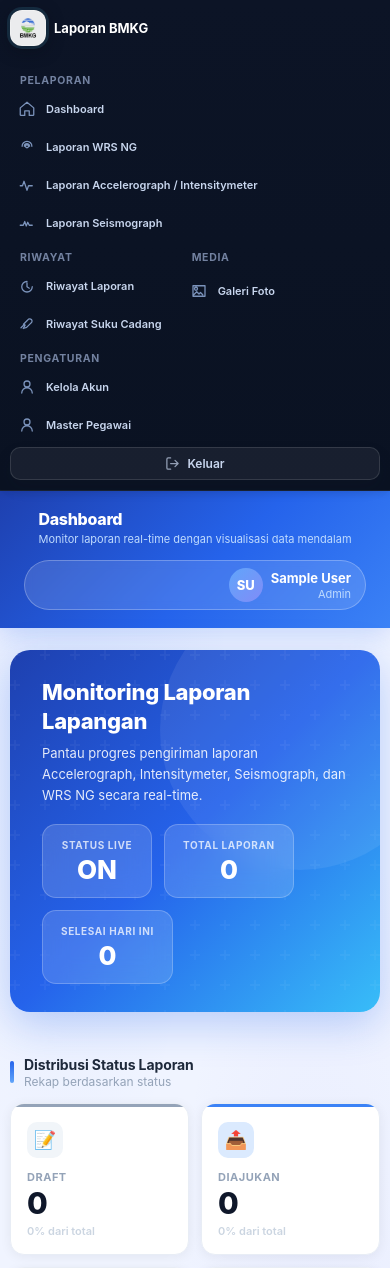
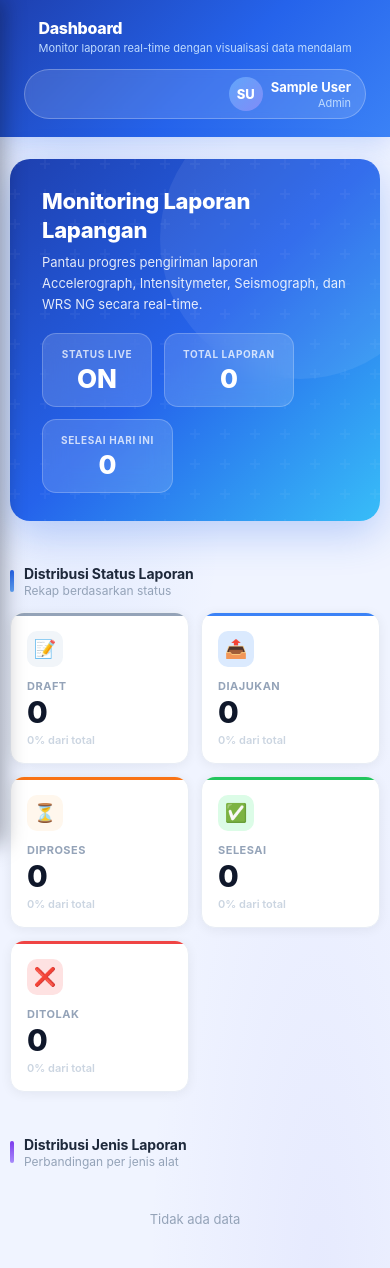
Before and after one commit to bintangkusuma43/Laporan_BMKG, a PHP site: page /dashboard.php in a window 390 px wide. Shown: the top 1268 px of the page. Run offline with PHP 8.4, Linux system fonts and the light colour scheme; the visitor is signed in with stand-in values (Sample User, id 1); data that the repository does not hold is empty.

Commit message:
fix: desktop sidebar positioning - change from sticky to fixed layout
- Changed sidebar from position: sticky to position: fixed
- Updated app-layout from grid to flex layout
- Added margin-left: 260px to app-shell-main for desktop
- Implemented off-canvas sidebar for tablet/mobile (1080px breakpoint)
- Added sidebar toggle button for responsive breakpoints (1080px, 900px, 768px, 480px)
- Sidebar uses transform: translateX(-100%) for off-canvas effect
- Sidebar appears fixed when .sidebar-open class is applied
- Toggle button displays only on screens <= 1080px
- Click outside sidebar automatically closes it
- Prevents horizontal scroll with overflow-x: hidden on body

```diff
--- a/assets/css/styles.css
+++ b/assets/css/styles.css
@@ -46,10 +79,10 @@ body.seismograph-layout > nav {
 
 /* Global application shell */
 .app-shell .app-layout {
-    display: grid;
-    grid-template-columns: 260px 1fr;
+    display: flex;
     min-height: 100vh;
     width: 100%;
+    position: relative;
 }
 
 .app-shell .app-sidebar {
@@ -59,11 +92,15 @@ body.seismograph-layout > nav {
     display: flex;
     flex-direction: column;
     gap: 18px;
-    position: sticky;
+    position: fixed;
     top: 0;
+    left: 0;
+    width: 260px;
     height: 100vh;
     box-shadow: 4px 0 20px rgba(7, 12, 22, 0.35);
     border-right: 1px solid rgba(255, 255, 255, 0.06);
+    z-index: 1000;
+    overflow-y: auto;
 }
 
 .app-shell .sidebar-brand {
@@ -389,21 +427,37 @@ body.seismograph-layout > nav {
 }
 
 @media (max-width: 1080px) {
+    .sidebar-toggle {
+        display: flex;
+    }
+
     .app-shell .app-layout {
-        grid-template-columns: 1fr;
+        flex-direction: row;
+    }
+
+    .app-shell .app-shell-main {
+        width: 100%;
+        margin-left: 0;
     }
 
     .app-shell .app-sidebar {
-        position: relative;
-        height: auto;
-        flex-direction: row;
-        flex-wrap: wrap;
-        gap: 10px;
+        position: fixed;
+        top: 0;
+        left: 0;
+        width: 260px;
+        height: 100vh;
+        transform: translateX(-100%);
+        transition: transform 0.25s ease;
+        z-index: 2000;
+        overflow-y: auto;
+    }
+
+    .app-shell .app-sidebar.sidebar-open {
+        transform: translateX(0);
     }
 
     .app-shell nav[data-nav] {
         flex-direction: column;
-        width: 100%;
     }
 
     .app-shell .page-body {
@@ -412,8 +466,24 @@ body.seismograph-layout > nav {
 }
 
 @media (max-width: 900px) {
+    .sidebar-toggle {
+        display: flex;
+    }
+
     .app-shell .app-sidebar {
         padding: 16px 12px;
+        position: fixed;
+        top: 0;
+        left: 0;
+        width: 260px;
+        height: 100vh;
+        transform: translateX(-100%);
+        z-index: 2000;
+    }
+
+    .app-shell .app-shell-main {
+        width: 100%;
+        margin-left: 0;
     }
 
     .app-shell .brand-sub {
@@ -438,6 +508,18 @@ body.seismograph-layout > nav {
 
     .app-shell .page-body {
         padding: 0 14px 28px;
+    }
+
+    .app-shell .app-sidebar {
+        width: 260px;
+        height: 100vh;
+        transform: translateX(-100%);
+        z-index: 2000;
+    }
+
+    .app-shell .app-shell-main {
+        width: 100%;
+        margin-left: 0;
     }
 }
 
@@ -1819,38 +1901,56 @@ body {
    ═══════════════════════════════════════════════════════════════ */
 
 @media (max-width: 768px) {
-  /* App layout - collapse sidebar to horizontal on smaller screens */
+  .sidebar-toggle {
+    display: flex;
+  }
+
+  /* App layout - sidebar off-canvas on smaller screens */
   .app-shell .app-layout {
-    grid-template-columns: 1fr;
+    flex-direction: row;
     min-height: auto;
   }
 
+  .app-shell .app-shell-main {
+    width: 100%;
+    margin-left: 0;
+  }
+
   .app-shell .app-sidebar {
-    position: relative;
-    height: auto;
-    width: 100%;
-    flex-direction: row;
-    flex-wrap: wrap;
-    gap: 8px;
-    padding: 12px;
-    padding-bottom: 12px;
-    box-shadow: 0 2px 8px rgba(7, 12, 22, 0.1);
-    border-right: none;
-    border-bottom: 1px solid rgba(255, 255, 255, 0.06);
+    position: fixed;
+    top: 0;
+    left: 0;
+    width: 260px;
+    height: 100vh;
+    transform: translateX(-100%);
+    transition: transform 0.25s ease;
+    z-index: 2000;
+    flex-direction: column;
+    flex-wrap: nowrap;
+    gap: 18px;
+    padding: 22px 18px 48px;
+    box-shadow: 4px 0 20px rgba(7, 12, 22, 0.35);
+    border-right: 1px solid rgba(255, 255, 255, 0.06);
+    border-bottom: none;
+    overflow-y: auto;
+  }
+
+  .app-shell .app-sidebar.sidebar-open {
+    transform: translateX(0);
   }
 
   .app-shell .sidebar-brand {
     flex: 0 1 auto;
-    gap: 8px;
+    gap: 10px;
   }
 
   .app-shell .brand-mark {
-    width: 36px;
-    height: 36px;
+    width: 44px;
+    height: 44px;
   }
 
   .app-shell .brand-title {
-    font-size: 14px;
+    font-size: 16px;
   }
 
   .app-shell .brand-sub {
@@ -1858,24 +1958,23 @@ body {
   }
 
   .app-shell nav[data-nav] {
-    flex-direction: row;
-    flex-wrap: wrap;
-    width: 100%;
-    gap: 6px;
+    flex-direction: column;
+    flex-wrap: nowrap;
+    width: auto;
+    gap: 10px;
   }
 
   .app-shell .nav-link {
-    padding: 8px 10px;
-    font-size: 12px;
-    flex: 1;
-    min-width: 120px;
-    border-radius: 8px;
+    padding: 9px 11px;
+    font-size: 12.5px;
+    flex: 0 1 auto;
+    min-width: auto;
+    border-radius: 10px;
   }
 
   .app-shell .sidebar-footer {
-    width: 100%;
-    margin-top: 0;
-    padding-top: 0;
+    margin-top: auto;
+    padding-top: 12px;
     border-top: none;
     order: 3;
   }
@@ -2015,20 +2118,37 @@ body {
 
   /* App layout full mobile */
   .app-shell .app-layout {
-    grid-template-columns: 1fr;
+    flex-direction: row;
     width: 100vw;
   }
 
+  .app-shell .app-shell-main {
+    width: 100vw;
+    margin-left: 0;
+  }
+
   .app-shell .app-sidebar {
-    width: 100vw;
-    padding: 10px;
+    position: fixed;
+    top: 0;
+    left: 0;
+    width: 260px;
+    height: 100vh;
+    transform: translateX(-100%);
+    transition: transform 0.25s ease;
+    z-index: 2000;
+    padding: 16px 12px;
     gap: 6px;
     flex-direction: column;
     flex-wrap: nowrap;
+    overflow-y: auto;
+  }
+
+  .app-shell .app-sidebar.sidebar-open {
+    transform: translateX(0);
   }
 
   .app-shell .sidebar-brand {
-    width: 100%;
+    width: auto;
     flex-direction: row;
   }
 
@@ -2037,20 +2157,23 @@ body {
   }
 
   .app-shell nav[data-nav] {
-    flex-direction: row;
-    flex-wrap: wrap;
-    width: 100%;
-    gap: 4px;
+    flex-direction: column;
+    flex-wrap: nowrap;
+    width: auto;
+    gap: 6px;
   }
 
   .app-shell .nav-link {
-    flex: 0 1 calc(50% - 2px);
-    padding: 7px 8px;
+    flex: 0 1 auto;
+    padding: 8px 10px;
     font-size: 11px;
   }
 
   .app-shell .sidebar-footer {
-    width: 100%;
+    margin-top: auto;
+    padding-top: 12px;
+    border-top: 1px solid rgba(255, 255, 255, 0.07);
+    width: auto;
   }
 
   /* Topbar mobile */
--- a/assets/js/main.js
+++ b/assets/js/main.js
@@ -285,4 +285,44 @@ function initFilledIndicators(scope) {
 
 document.addEventListener('DOMContentLoaded', () => {
     initFilledIndicators();
+
+    // Sidebar toggle functionality for mobile/tablet
+    const sidebar = document.querySelector('.app-sidebar');
+    const appLayout = document.querySelector('.app-layout');
+
+    // Create and add toggle button if sidebar exists
+    if (sidebar && appLayout) {
+        const sidebarToggle = document.createElement('button');
+        sidebarToggle.className = 'sidebar-toggle';
+        sidebarToggle.setAttribute('aria-label', 'Buka/tutup menu');
+        sidebarToggle.setAttribute('data-sidebar-toggle', 'true');
+        sidebarToggle.innerHTML = '<svg viewBox="0 0 24 24" fill="none" stroke="currentColor" stroke-width="2" stroke-linecap="round" stroke-linejoin="round"><line x1="3" y1="6" x2="21" y2="6"></line><line x1="3" y1="12" x2="21" y2="12"></line><line x1="3" y1="18" x2="21" y2="18"></line></svg>';
+
+        // Insert toggle button into topbar
+        const topbar = document.querySelector('.app-topbar');
+        if (topbar) {
+            topbar.insertBefore(sidebarToggle, topbar.firstChild);
+        }
+
+        // Toggle sidebar open/close
+        sidebarToggle.addEventListener('click', (e) => {
+            e.preventDefault();
+            sidebar.classList.toggle('sidebar-open');
+        });
+
+        // Close sidebar when clicking outside
+        document.addEventListener('click', (e) => {
+            if (!e.target.closest('.app-sidebar') && !e.target.closest('[data-sidebar-toggle]')) {
+                sidebar.classList.remove('sidebar-open');
+            }
+        });
+
+        // Close sidebar when clicking on a nav link
+        const navLinks = sidebar.querySelectorAll('.nav-link');
+        navLinks.forEach(link => {
+            link.addEventListener('click', () => {
+                sidebar.classList.remove('sidebar-open');
+            });
+        });
+    }
 });
```
Also changed, not shown: other parts of assets/css/styles.css (+40 -2 lines).
